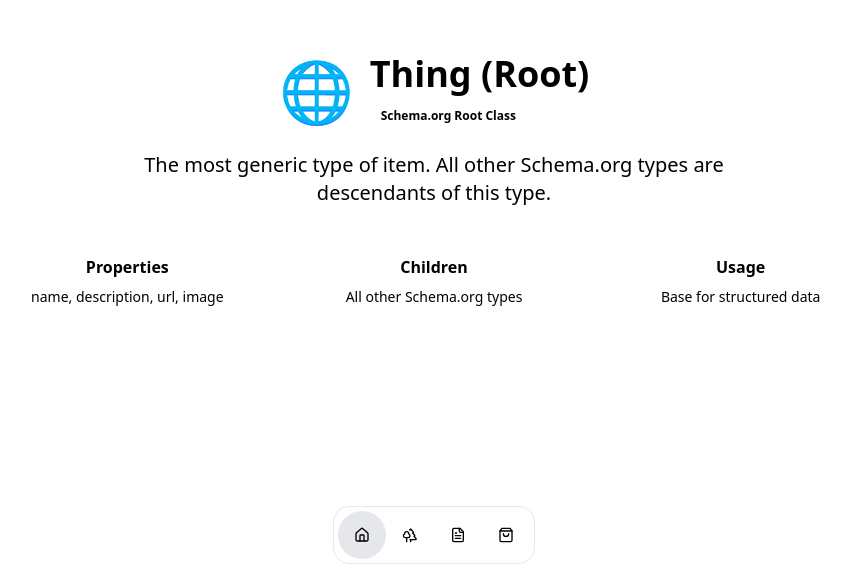
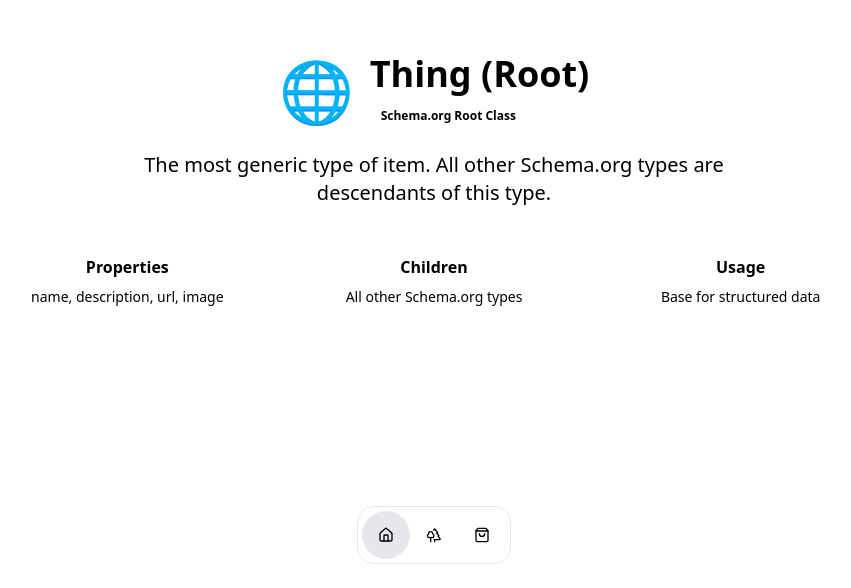
Before and after one commit to mullerjk/mercantia-taba, a Next.js app in the folder app/: page / in a window 1280 px wide. Shown: the part 212-800 px from the top of the page, without its empty margins (206-1057 px from the left). Built offline with nearby package versions, Linux system fonts and the light colour scheme.

Commit message:
feat: remove Demo icon from dock navigation
- Remove FileText import and Demo DockIcon section
- Dock now has only 3 icons: Home, Sidebar Toggle, ShoppingBag
- Clean navigation focused on essential functions

```diff
--- a/app/src/components/dock-navigation.tsx
+++ b/app/src/components/dock-navigation.tsx
@@ -1,7 +1,7 @@
 "use client";
 
 import { Dock, DockIcon } from "@/components/magicui/dock";
-import { Home, FileText, Trees, ShoppingBag } from "lucide-react";
+import { Home, Trees, ShoppingBag } from "lucide-react";
 import Link from "next/link";
 import { usePathname } from "next/navigation";
 import { useState } from "react";
@@ -46,19 +46,6 @@
           </DockIcon>
 
           <DockIcon>
-            <Link
-              href="/demo"
-              className={`flex size-12 rounded-full items-center justify-center transition-colors ${
-                !showMercantia && pathname === "/demo" ? "bg-gray-200 dark:bg-gray-700" :
-                !showMercantia ? "hover:bg-gray-100 dark:hover:bg-gray-800" : ""
-              }`}
-              aria-label="Demo"
-            >
-              <FileText className="w-4 h-4" />
-            </Link>
-          </DockIcon>
-
-          <DockIcon>
             <button
               onClick={() => setShowMercantia(!showMercantia)}
               className={`flex size-12 rounded-full items-center justify-center transition-colors ${
```
